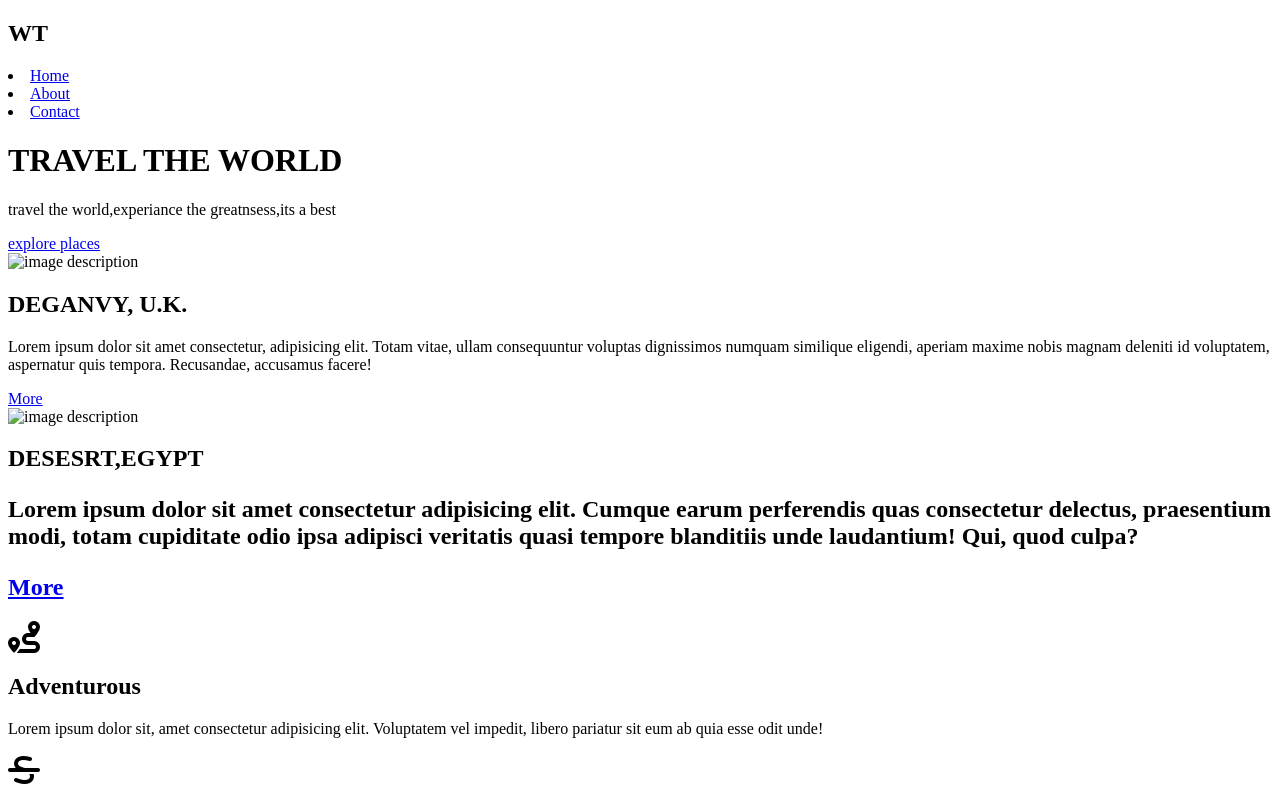
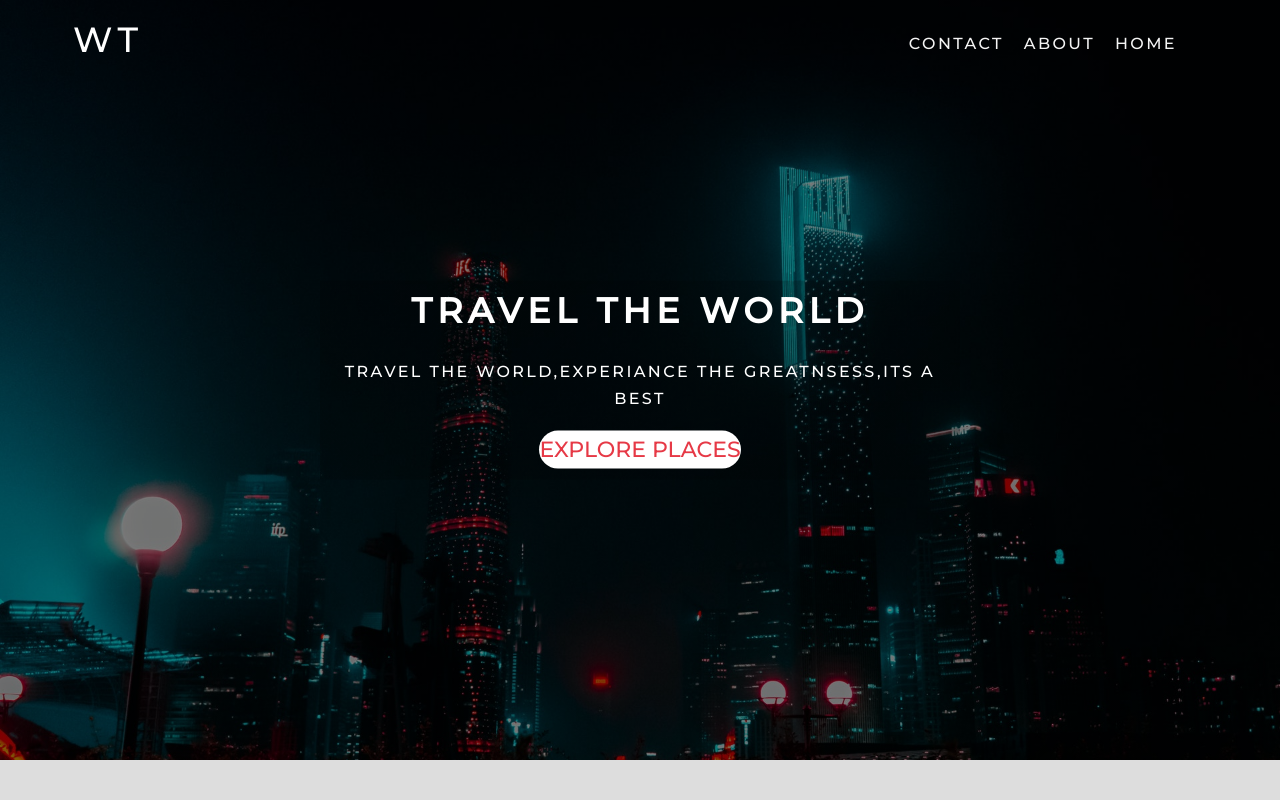
Before and after one commit to saurabhpatel101/travel-agency, a plain HTML site: page index.html in a window 1280 px wide. Shown: the top 800 px of the page. Drawn offline with Linux system fonts and the light colour scheme.

Commit message:
images set

```diff
--- a/index.html
+++ b/index.html
@@ -3,7 +3,7 @@
 <head>
     <meta charset="UTF-8">
     <meta name="viewport" content="width=device-width, initial-scale=1.0">
-    <link rel="stylesheet" href="./CSS/style.css">
+    <link rel="stylesheet" href="styles.css">
     <script src="https://kit.fontawesome.com/38835a9494.js" crossorigin="anonymous"></script>
     <title>TRAVEL WEBSITE| WELCOME</title>
 </head>
@@ -13,9 +13,9 @@
         <div class="container">
           <h1 class="logo lg-heading text-light">WT</h1>
           <ul class="nav-item"></ul>
-          <li class="nav-item"><a href="./index.html">Home</a></li>
-          <li class="nav-item"><a href="./about.html">About</a></li>
-          <li class="nav-item"><a href="./contact.html">Contact</a></li>
+          <li class="nav-item"><a href="index.html">Home</a></li>
+          <li class="nav-item"><a href="about.html">About</a></li>
+          <li class="nav-item"><a href="contact.html">Contact</a></li>
         </div>
       </nav>
 
@@ -30,22 +30,23 @@
          <div class="container">
            <div class="row row1">
              <div class="img-box">
-               <img src="./img/showcase-photo3.jpg" alt="image description">
+                 <img src="images/showcase-photo3.jpg" alt="here">
+
              </div>
              <div class="text-box">
                <h2 class="lg-heading  text-black">DEGANVY, U.K.</h2>
                <p class="text-gray">Lorem ipsum dolor sit amet consectetur, adipisicing elit. Totam vitae, ullam consequuntur voluptas dignissimos numquam similique eligendi, aperiam maxime nobis magnam deleniti id voluptatem, aspernatur quis tempora. Recusandae, accusamus facere!</p>
-               <a href="./about.html" class="btn-secondary">More</a>
+               <a href="about.html" class="btn-secondary">More</a>
                </div>
            </div>
            <div class="row row2">
             <div class="img-box">
-              <img src="./IMG/showcase-photo1.jpg" alt="image description">
+              <img src="images/showcase-photo1.jpg" alt="image description">
             </div>
             <div class="text-box">
                 <h2 class="lg-heading text-black">DESESRT,EGYPT<h2>
                   <p class="text-gray">Lorem ipsum dolor sit amet consectetur adipisicing elit. Cumque earum perferendis quas consectetur delectus, praesentium modi, totam cupiditate odio ipsa adipisci veritatis quasi tempore blanditiis unde laudantium! Qui, quod culpa?</p>
-                  <a href="./about.html" class="btn-secondary">More</a>
+                  <a href="about.html" class="btn-secondary">More</a>
             </div>
            </div>
          </div>
--- a/CSS/styles.css
+++ b/styles.css
@@ -102,7 +102,7 @@ h3 {
   position: relative;
   height: 95vh;
   background: linear-gradient(rgba(0, 0, 0, 0.5), rgba(0, 0, 0, 0.5)),
-    url("../IMG/header-image.jpg");
+    url("images/header-image.jpg");
   background-position: center;
   background-size: cover;
   background-repeat: no-repeat;
```
Also changed, not shown: about.html (+4 -4 lines), contact.html (+5 -5 lines).
